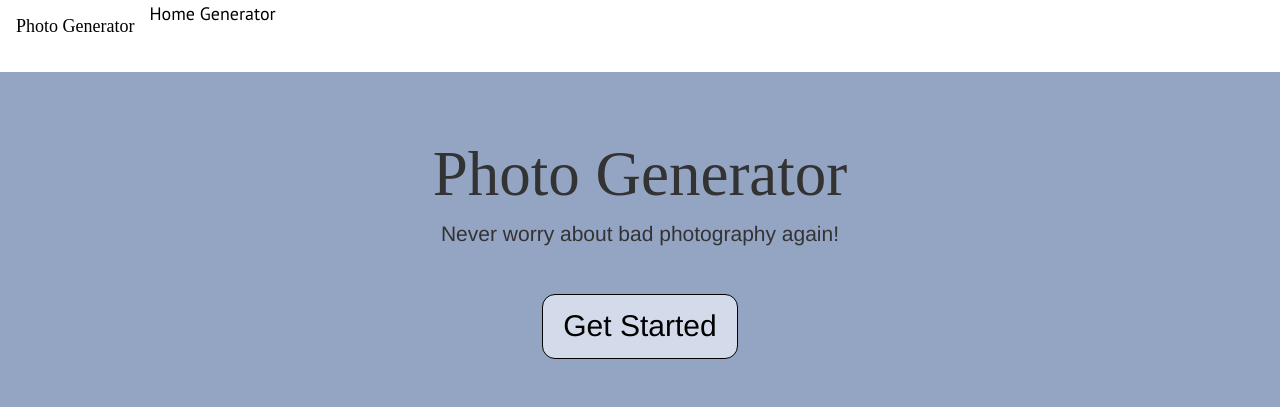
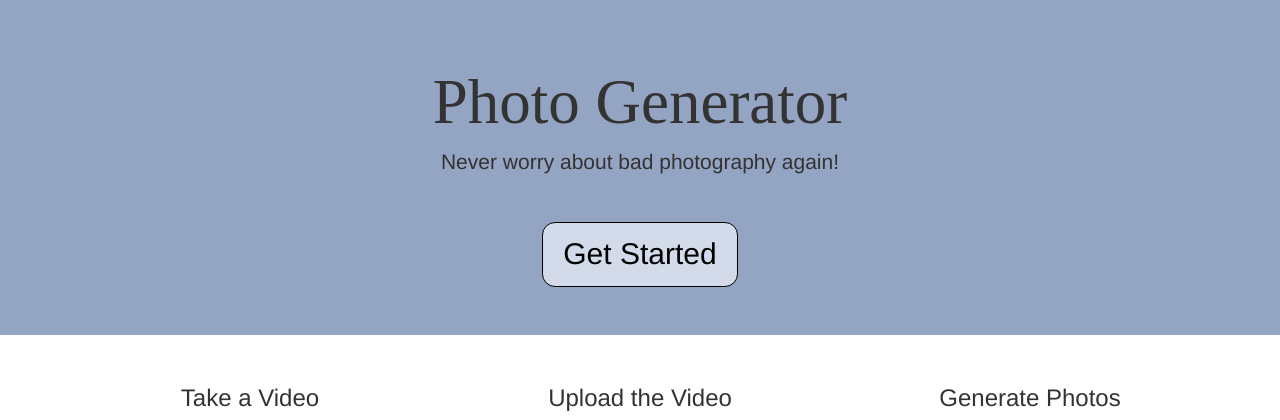
Before and after one commit to plim0793/automating_photography, a Flask app: page / in a window 1280 px wide. Shown: the top 420 px of the page. Run offline with Flask 2, Linux system fonts and the light colour scheme; some libraries are stand-ins or nearby versions; some web fonts are replaced.

Commit message:
edited flask app

```diff
--- a/flask_app/src/templates/index.html
+++ b/flask_app/src/templates/index.html
@@ -47,15 +47,17 @@
   </style>
 </head>
 <body>
+<!--
 <nav class="navbar navbar-toggleable-md navbar-light bg-faded">
   <a class="navbar-brand" href="/" style="font-family: Merienda One">Photo Generator</a>
   <div class="collapse navbar-collapse" id="navbarNavAltMarkup">
     <div class="navbar-nav">
-      <a class="nav-item nav-link active" href="/" style="font-size: 18px; font-family: PT Sans">Home <span class="sr-only">(current)</span></a>
+      <a class="nav-item nav-link active" href="/" style="font-size: 18px; font-family: PT Sans; padding-top: 15px;">Home <span class="sr-only">(current)</span></a>
       <a class="nav-item nav-link" href="/upload" style="font-size: 18px; font-family: PT Sans">Generator</a>
       </div>
   </div>
 </nav>
+-->
 <div class="jumbotron text-center">
   <h1 style="font-family: Merienda One">Photo Generator</h1>
   <p style="margin-bottom: 45px">Never worry about bad photography again!</p>
--- a/flask_app/src/templates/upload.html
+++ b/flask_app/src/templates/upload.html
@@ -57,15 +57,17 @@ a:hover {
 </style>
 </head>
 <body>
+<!--
 <nav class="navbar navbar-toggleable-md navbar-light bg-faded">
   <a class="navbar-brand" href="/" style="font-family: Merienda One">Photo Generator</a>
   <div class="collapse navbar-collapse" id="navbarNavAltMarkup">
     <div class="navbar-nav">
-      <a class="nav-item nav-link active" href="/" style="font-size: 18px; font-family: PT Sans">Home <span class="sr-only">(current)</span></a>
+      <a class="nav-item nav-link active" href="/" style="font-size: 18px; font-family: PT Sans; padding-top:20px">Home <span class="sr-only">(current)</span></a>
       <a class="nav-item nav-link" href="/upload" style="font-size: 18px; font-family: PT Sans">Generator</a>
       </div>
   </div>
 </nav>
+-->
 <div class="jumbotron text-center">
 <div class="header">
 <h1 style="font-family: Merienda One; margin-bottom: 100px">Photo Generator</h1>
```
Also changed, not shown: 2 other files.
